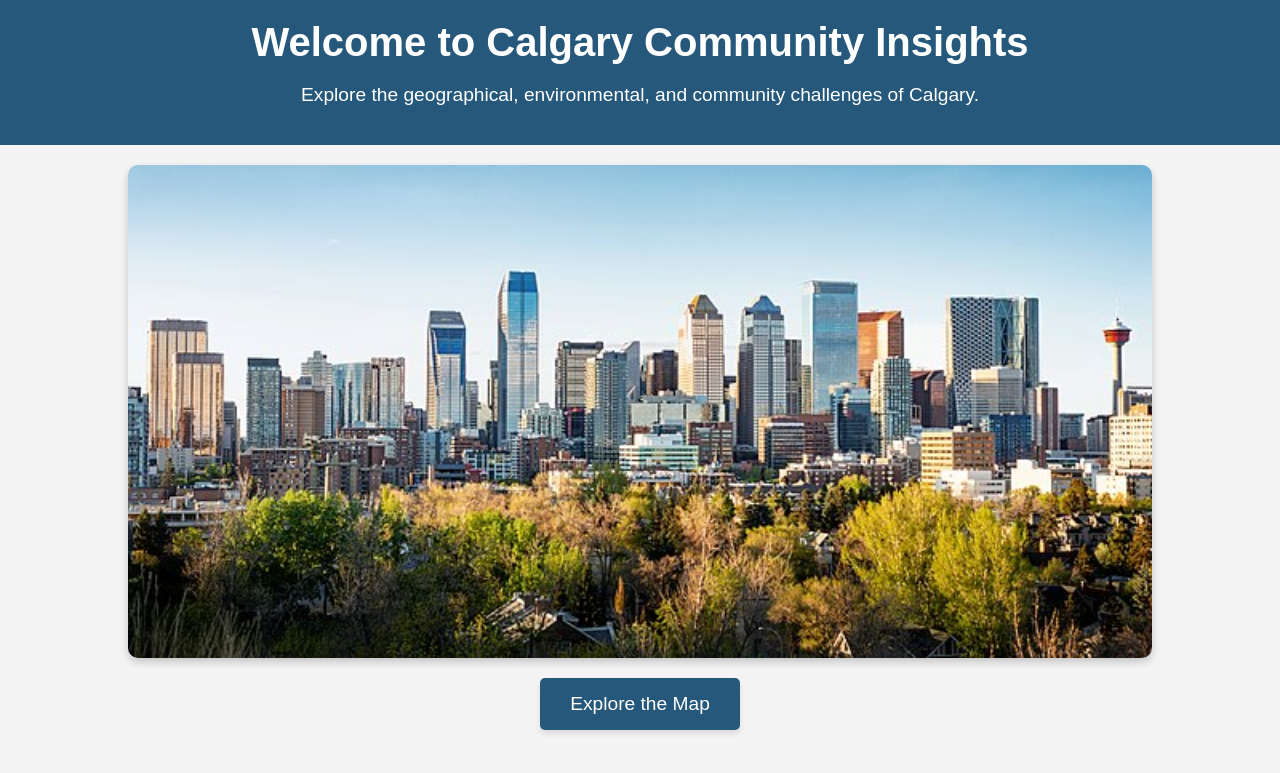
After one commit to girish316/SpaceApps-Hackathon, a Flask app: template templates/home.html in a window 1280 px wide. The commit adds this page. Shown: the top 773 px of the page. Run offline with Flask 3, Linux system fonts and the light colour scheme; the template is opened without the code that fills it, so the values that code supplies are empty.

Commit message:
basic home.html

```diff
--- a/app.py
+++ b/app.py
@@ -1,12 +1,11 @@
 from flask import Flask, render_template
 from map import create_map
-import folium
 
 app = Flask(__name__)
 
 @app.route('/')
 def home():
-    return "Welcome to the Calgary Community Insights!"
+    return render_template('home.html')
 
 @app.route('/map')
 def show_map():
--- /dev/null
+++ b/static/style.css
@@ -0,0 +1,59 @@
+/* Base Styles */
+body {
+    font-family: 'Arial', sans-serif;
+    margin: 0;
+    padding: 0;
+    background-color: #f4f4f4;
+    color: #333;
+}
+
+header {
+    background-color: #25587a;
+    color: #fff;
+    text-align: center;
+    padding: 20px;
+}
+
+h1 {
+    font-size: 2.5em;
+    margin: 0;
+}
+
+p {
+    font-size: 1.2em;
+}
+
+/* Image Styling */
+.image-container {
+    display: flex;
+    justify-content: center;
+    margin: 20px 0;
+}
+
+.image-container img {
+    width: 80%;
+    border-radius: 10px;
+    box-shadow: 0 4px 8px rgba(0, 0, 0, 0.2);
+}
+
+/* Button Styling */
+.button-container {
+    display: flex;
+    justify-content: center;
+    margin: 20px;
+}
+
+.btn {
+    background-color: #25587a;
+    color: white;
+    padding: 15px 30px;
+    text-decoration: none;
+    font-size: 1.2em;
+    border-radius: 5px;
+    box-shadow: 0 4px 6px rgba(0, 0, 0, 0.1);
+    transition: background-color 0.3s ease;
+}
+
+.btn:hover {
+    background-color: #3e8db9;
+}
--- /dev/null
+++ b/templates/home.html
@@ -0,0 +1,26 @@
+<!DOCTYPE html>
+<html lang="en">
+<head>
+    <meta charset="UTF-8">
+    <meta name="viewport" content="width=device-width, initial-scale=1.0">
+    <title>Calgary Community Insights</title>
+    <link rel="stylesheet" href="{{ url_for('static', filename='style.css') }}">
+</head>
+<body>
+    <header>
+        <div class="header-container">
+            <h1>Welcome to Calgary Community Insights</h1>
+            <p>Explore the geographical, environmental, and community challenges of Calgary.</p>
+        </div>
+    </header>
+
+    <main>
+        <div class="image-container">
+            <img src="{{ url_for('static', filename='calgary.jpg') }}" alt="Calgary Landscape">
+        </div>
+        <div class="button-container">
+            <a href="/map" class="btn">Explore the Map</a>
+        </div>
+    </main>
+</body>
+</html>
```
Also changed, not shown: templates/map.html (+24 -24 lines), static/calgary.jpg (added).
